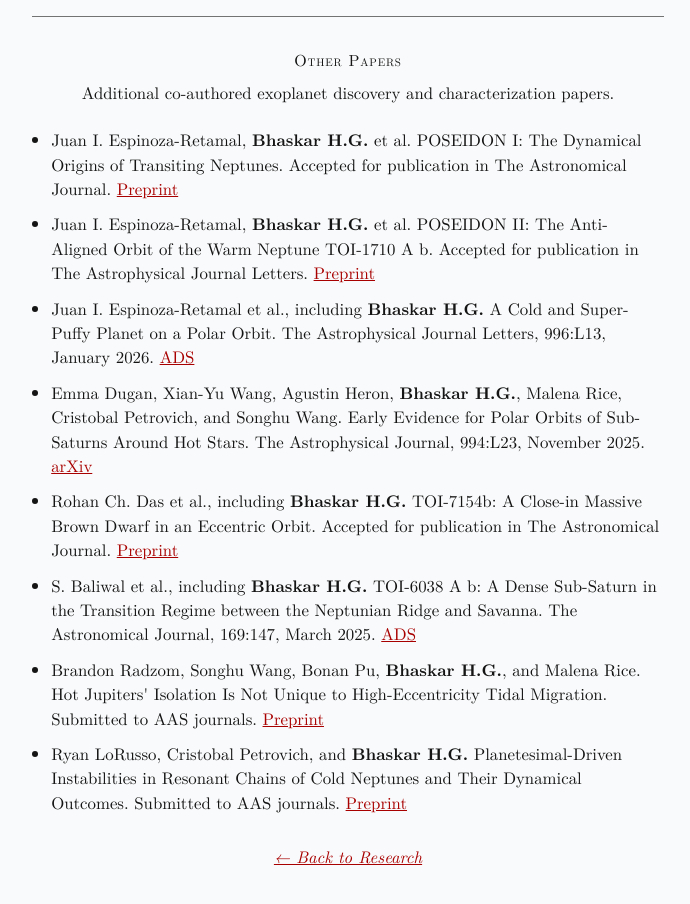
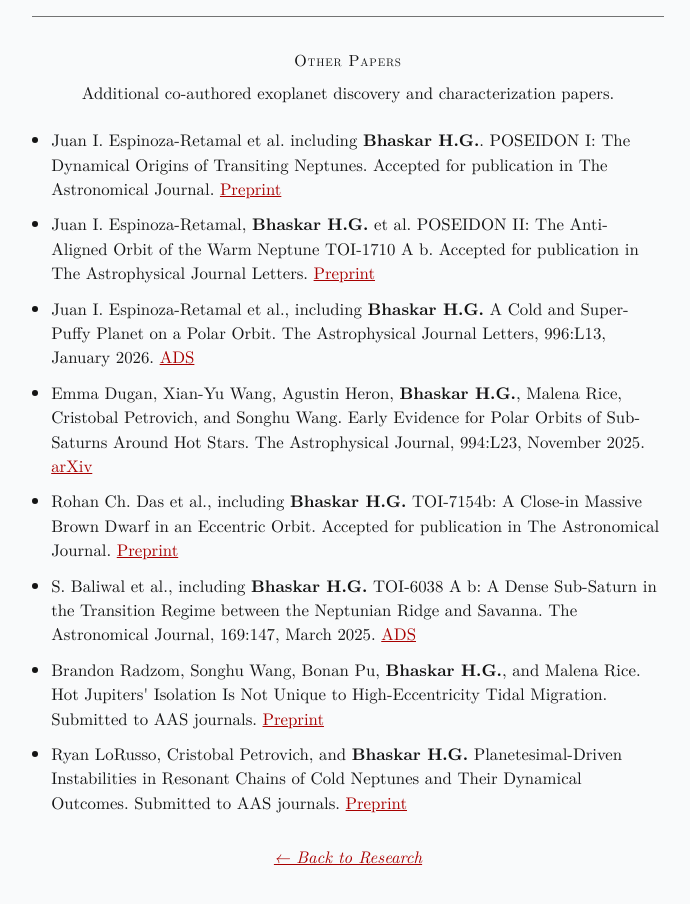
Before and after one commit to bhareeshg/bhareeshg.github.io, a plain HTML site: page planetary-dynamics.html in a window 1280 px wide. Shown: the part 2780-3684 px from the top of the page, without its empty margins (292-982 px from the left). Drawn offline with Linux system fonts and the light colour scheme.

Commit message:
Update planetary-dynamics.html

```diff
--- a/planetary-dynamics.html
+++ b/planetary-dynamics.html
@@ -151,7 +151,7 @@
     <p>Additional co-authored exoplanet discovery and characterization papers.</p>
   </div>
   <ul class="other-papers">
-    <li>Juan I. Espinoza-Retamal, <strong>Bhaskar H.G.</strong> et al. POSEIDON I: The Dynamical Origins of Transiting Neptunes. Accepted for publication in The Astronomical Journal. <a href="https://www.researchgate.net/publication/408120338_POSEIDON_I_The_Dynamical_Origins_of_Transiting_Neptunes">Preprint</a></li>
+    <li>Juan I. Espinoza-Retamal et al. including <strong>Bhaskar H.G.</strong>.  POSEIDON I: The Dynamical Origins of Transiting Neptunes. Accepted for publication in The Astronomical Journal. <a href="https://www.researchgate.net/publication/408120338_POSEIDON_I_The_Dynamical_Origins_of_Transiting_Neptunes">Preprint</a></li>
     <li>Juan I. Espinoza-Retamal, <strong>Bhaskar H.G.</strong> et al. POSEIDON II: The Anti-Aligned Orbit of the Warm Neptune TOI-1710 A b. Accepted for publication in The Astrophysical Journal Letters. <a href="https://www.researchgate.net/publication/407559436_POSEIDON_II_The_Antialigned_Orbit_of_the_Warm_Neptune_TOI-1710_A_b">Preprint</a></li>
     <li>Juan I. Espinoza-Retamal et al., including <strong>Bhaskar H.G.</strong> A Cold and Super-Puffy Planet on a Polar Orbit. The Astrophysical Journal Letters, 996:L13, January 2026. <a href="https://ui.adsabs.harvard.edu/abs/2026ApJ...996L..13E/abstract">ADS</a></li>
     <li>Emma Dugan, Xian-Yu Wang, Agustin Heron, <strong>Bhaskar H.G.</strong>, Malena Rice, Cristobal Petrovich, and Songhu Wang. Early Evidence for Polar Orbits of Sub-Saturns Around Hot Stars. The Astrophysical Journal, 994:L23, November 2025. <a href="https://arxiv.org/abs/2510.20740">arXiv</a></li>
```
